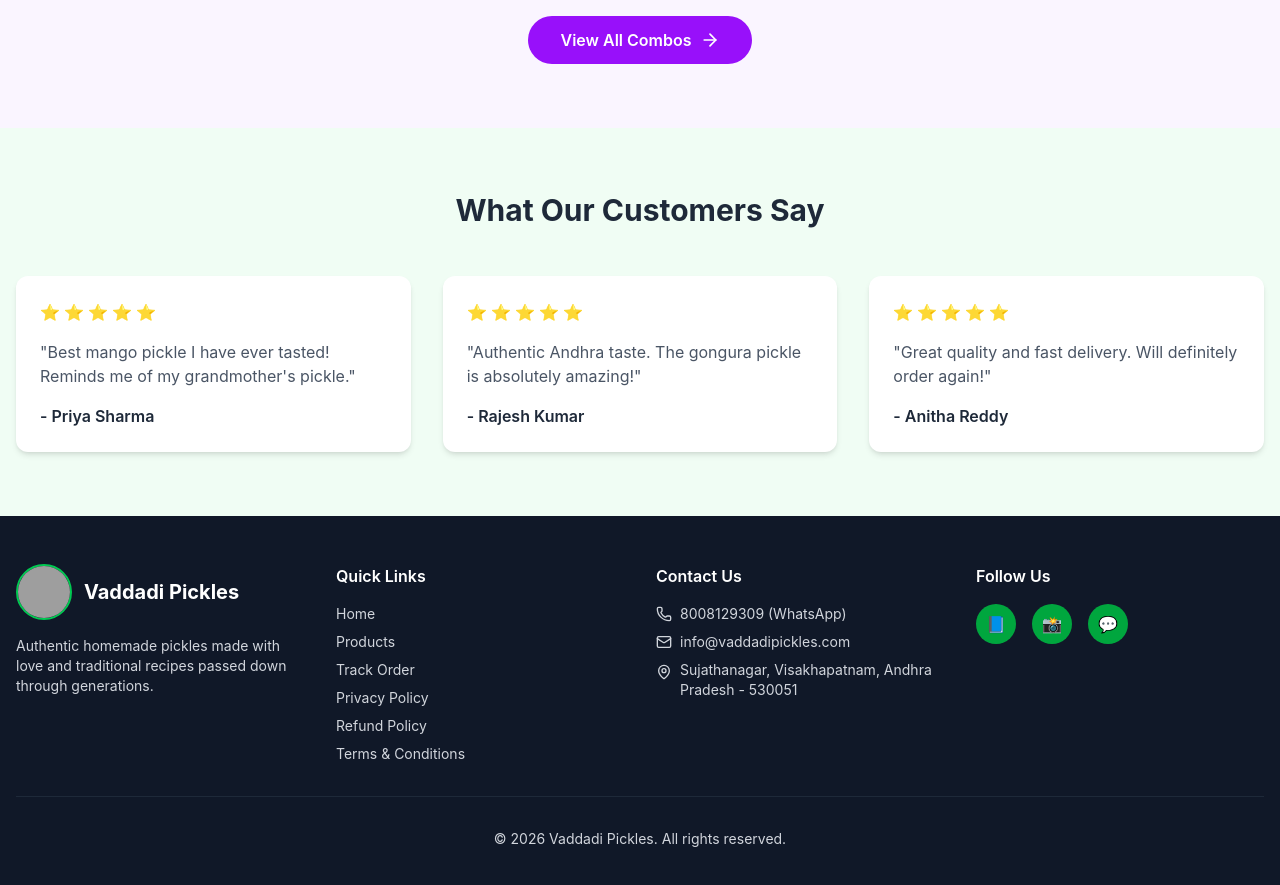
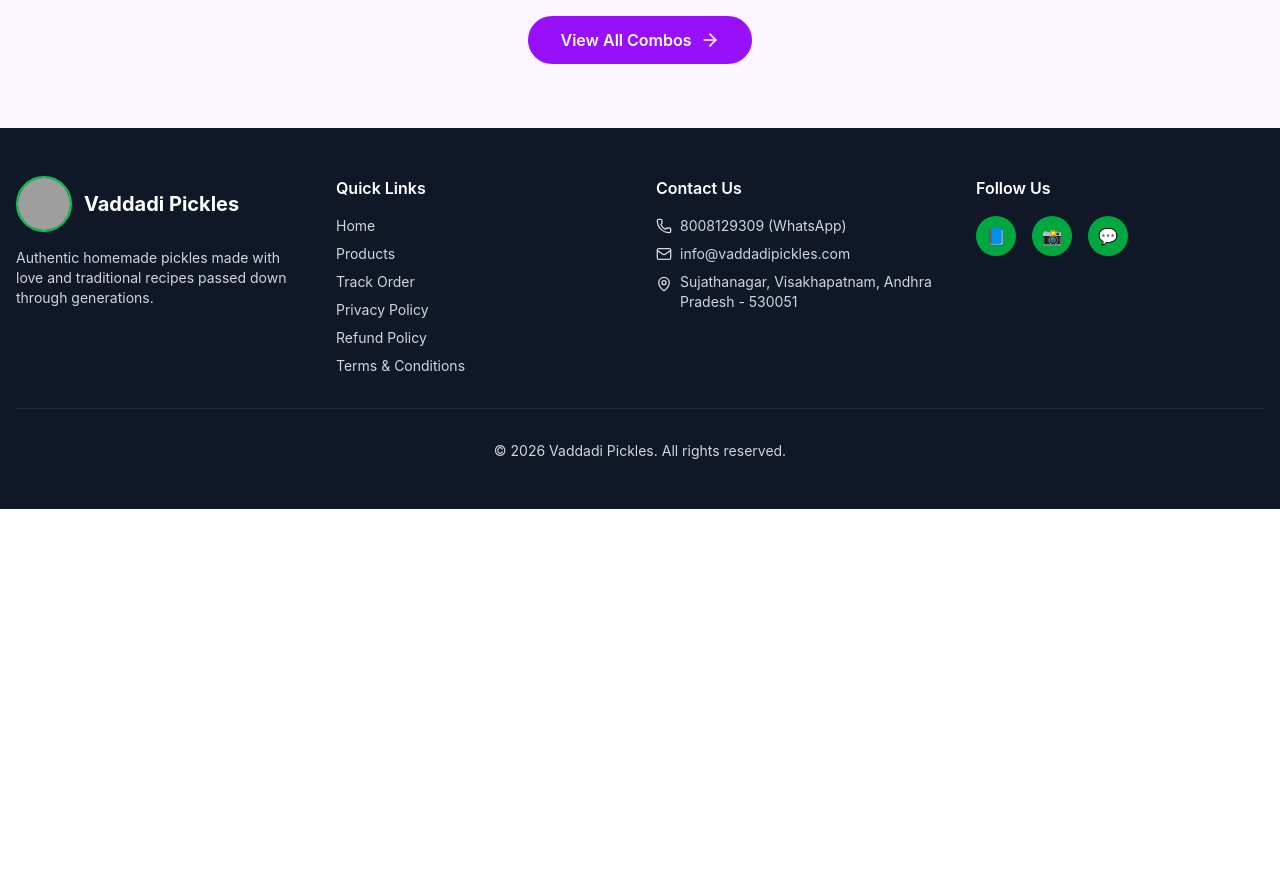
Before and after one commit to kingadithya07/vaddadi-pickles-ecommerce-setup--2, a React (Vite) app: page / in a window 1280 px wide. Shown: the part 1480-2365 px from the top of the page. After the commit the page ends 1989 px from the top, so only its background shows below. Built offline with nearby package versions, Linux system fonts and the light colour scheme; no server answers; the database is empty; grey boxes are pictures that could not be loaded.

Commit message:
feat: add Home page component and Zustand store with sample products

```diff
--- a/src/pages/Home.tsx
+++ b/src/pages/Home.tsx
@@ -179,29 +179,7 @@
         </div>
       </section>
 
-      {/* Testimonials */}
-      <section className="py-16 bg-green-50">
-        <div className="max-w-7xl mx-auto px-4">
-          <h2 className="text-3xl font-bold text-center text-gray-800 mb-12">What Our Customers Say</h2>
-          <div className="grid md:grid-cols-3 gap-8">
-            {[
-              { name: 'Priya Sharma', text: 'Best mango pickle I have ever tasted! Reminds me of my grandmother\'s pickle.', rating: 5 },
-              { name: 'Rajesh Kumar', text: 'Authentic Andhra taste. The gongura pickle is absolutely amazing!', rating: 5 },
-              { name: 'Anitha Reddy', text: 'Great quality and fast delivery. Will definitely order again!', rating: 5 },
-            ].map((review, i) => (
-              <div key={i} className="bg-white p-6 rounded-xl shadow-md">
-                <div className="flex gap-1 mb-4">
-                  {[...Array(review.rating)].map((_, j) => (
-                    <span key={j} className="text-yellow-400">⭐</span>
-                  ))}
-                </div>
-                <p className="text-gray-600 mb-4">"{review.text}"</p>
-                <p className="font-semibold text-gray-800">- {review.name}</p>
-              </div>
-            ))}
-          </div>
-        </div>
-      </section>
+
     </div>
   );
 }
--- a/src/store/index.ts
+++ b/src/store/index.ts
@@ -17,8 +17,8 @@
       { weight: '1kg', price: 549, mrp: 699, stock: 20 },
     ],
     inStock: true,
-    rating: 4.8,
-    reviews: 245,
+    rating: 0,
+    reviews: 0,
     bestSeller: true,
   },
   {
@@ -33,8 +33,8 @@
       { weight: '1kg', price: 379, mrp: 499, stock: 25 },
     ],
     inStock: true,
-    rating: 4.6,
-    reviews: 189,
+    rating: 0,
+    reviews: 0,
     bestSeller: false,
   },
   {
@@ -49,8 +49,8 @@
       { weight: '1kg', price: 449, mrp: 599, stock: 18 },
     ],
     inStock: true,
-    rating: 4.5,
-    reviews: 156,
+    rating: 0,
+    reviews: 0,
     bestSeller: false,
   },
   {
@@ -65,8 +65,8 @@
       { weight: '1kg', price: 529, mrp: 699, stock: 15 },
     ],
     inStock: true,
-    rating: 4.9,
-    reviews: 312,
+    rating: 0,
+    reviews: 0,
     bestSeller: true,
   },
   {
@@ -81,8 +81,8 @@
       { weight: '1kg', price: 429, mrp: 599, stock: 12 },
     ],
     inStock: true,
-    rating: 4.4,
-    reviews: 98,
+    rating: 0,
+    reviews: 0,
     bestSeller: false,
   },
   {
@@ -97,8 +97,8 @@
       { weight: '1kg', price: 349, mrp: 479, stock: 22 },
     ],
     inStock: true,
-    rating: 4.3,
-    reviews: 134,
+    rating: 0,
+    reviews: 0,
     bestSeller: false,
   },
   {
@@ -113,8 +113,8 @@
       { weight: '1kg', price: 489, mrp: 649, stock: 16 },
     ],
     inStock: true,
-    rating: 4.7,
-    reviews: 201,
+    rating: 0,
+    reviews: 0,
     bestSeller: true,
   },
   {
@@ -129,8 +129,8 @@
       { weight: '1kg', price: 399, mrp: 549, stock: 14 },
     ],
     inStock: true,
-    rating: 4.5,
-    reviews: 87,
+    rating: 0,
+    reviews: 0,
     bestSeller: false,
   },
 ];
```
